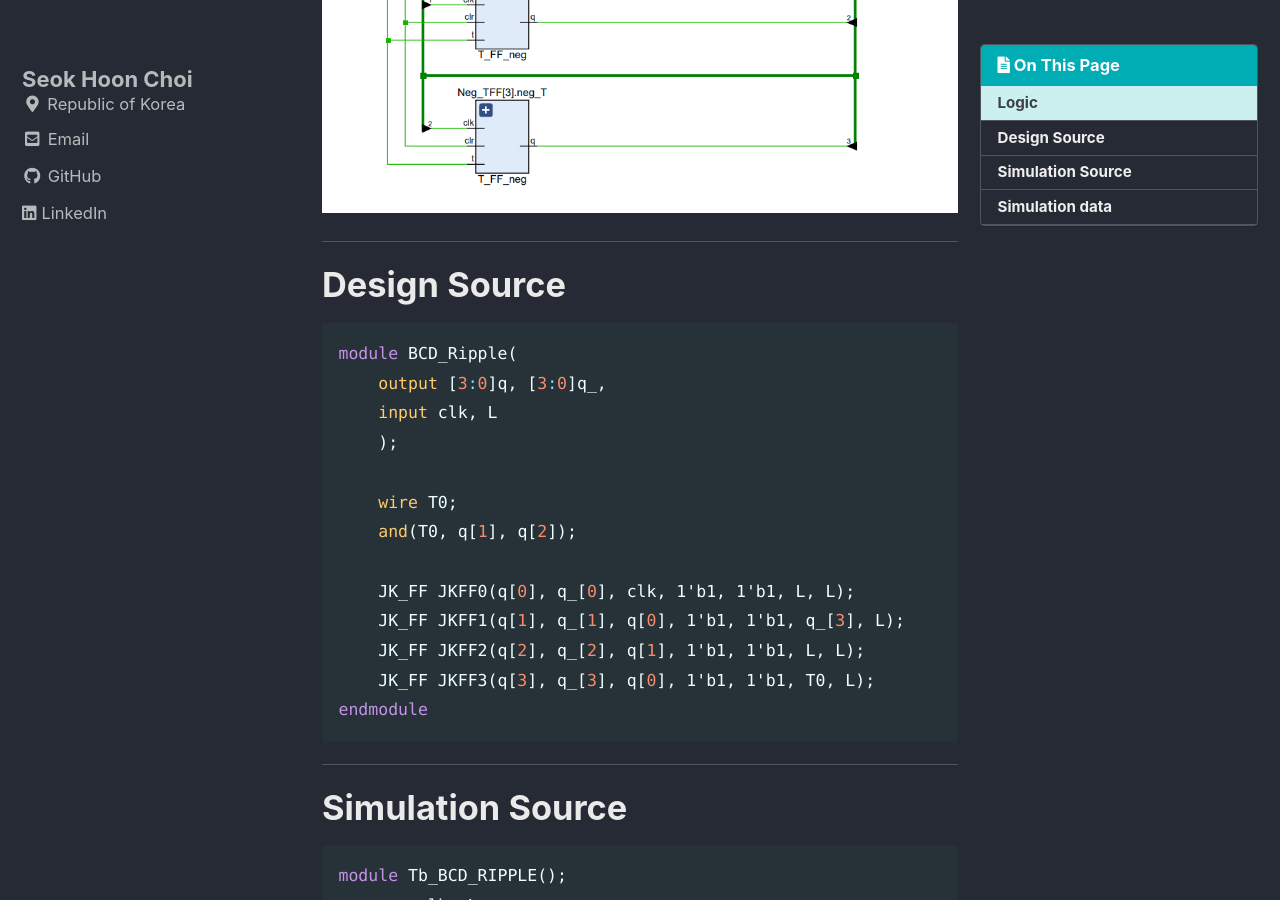
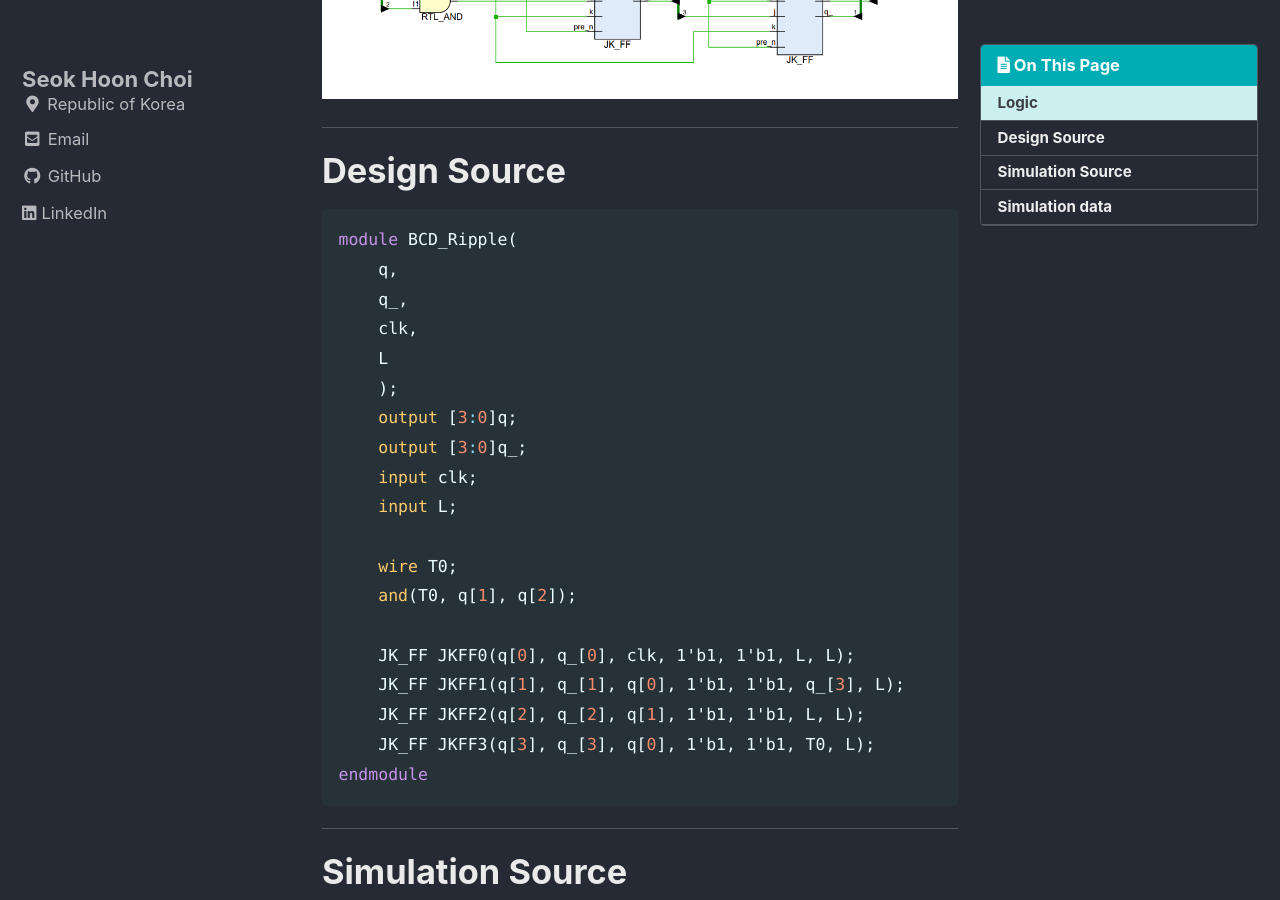
Before and after one commit to void7920/void7920.github.io, a Jekyll site: the page built from _posts/2022-03-03-Ripple_BCD.md, in a window 1280 px wide and 900 px high, scrolled down 646 px. Built offline with Jekyll 4.4.1, drawn with Linux system fonts in a browser that asks for light colours; cached includes are drawn as plain includes.

Commit message:
Update files

````diff
--- a/_posts/2022-03-03-Ripple_BCD.md
+++ b/_posts/2022-03-03-Ripple_BCD.md
@@ -16,7 +16,7 @@ last_modified_at: 2022-03-03
 
 # Logic
 
-![RP_T](/images/2022-03-03-RP_T/logic.png)
+![RP_BCD](/images/2022-03-03-RP_BCD/logic.png)
 
 ---
 
@@ -24,9 +24,15 @@ last_modified_at: 2022-03-03
 
 ```verilog
 module BCD_Ripple(
-    output [3:0]q, [3:0]q_,
-    input clk, L
+    q,
+    q_,
+    clk,
+    L
     );
+    output [3:0]q;
+    output [3:0]q_;
+    input clk;
+    input L;
 
     wire T0;
     and(T0, q[1], q[2]);
@@ -51,16 +57,16 @@ module Tb_BCD_RIPPLE();
 
     initial
     begin
-        L=1'b0;
+        L = 1'b0;
 
-        clk=1'b0;
+        clk = 1'b0;
         forever
             #10 clk = ~clk;
     end
 
     initial
     begin
-        #20 L=1'b1;
+        #20 L = 1'b1;
         #1000 $stop;
     end
 endmodule
````
Also changed, not shown: other parts of _posts/2022-03-03-Ripple_BCD.md (+1 -1 lines), _posts/2022-01-31-RING.md (+1 -1 lines).
